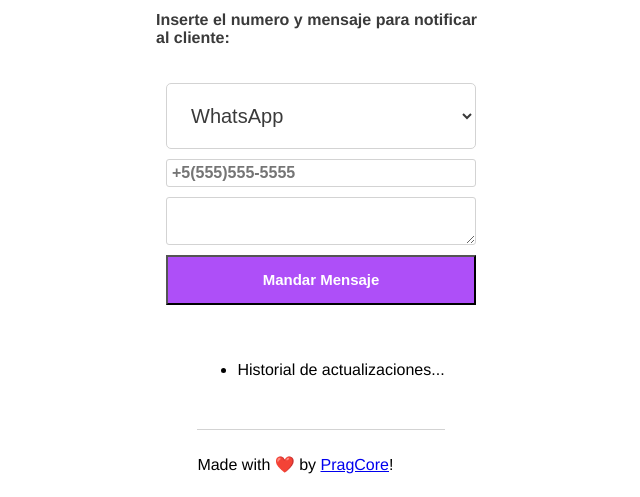
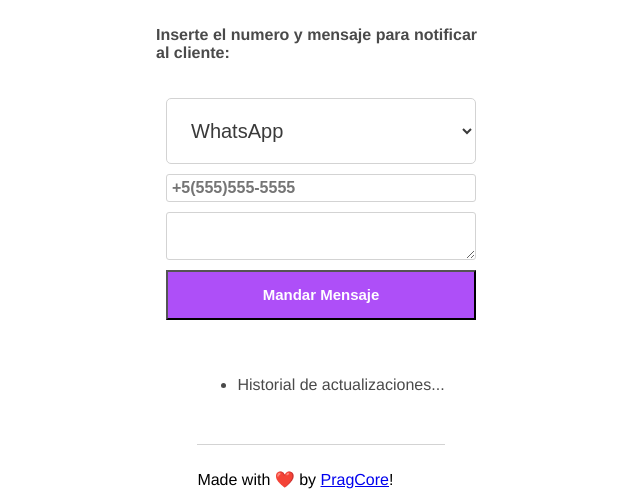
Before and after one commit to moyoteg/pragWash, a website: page views/index.html in a window 1280 px wide. Shown: the part 345-842 px from the top of the page, without its empty margins (319-959 px from the left). Drawn offline with Linux system fonts and the light colour scheme.

Commit message:
Update style.css

```diff
--- a/public/style.css
+++ b/public/style.css
@@ -3,6 +3,10 @@
 
 * {
   box-sizing: border-box;
+}
+
+header {
+  padding-top: 15px;
 }
 
 body {
@@ -43,7 +47,8 @@ p {
   width: 100%;
   max-width: 340px;
   font-weight: bold;
-  color: #3a3a3a;
+/*   color: #3a3a3a; */
+  color: #4a4a4a;
 }
 
 form {
@@ -127,6 +132,7 @@ button:active {
 
 li {
   margin-bottom: 5px;
+  color: #4a4a4a;
 }
 
 footer {
```
